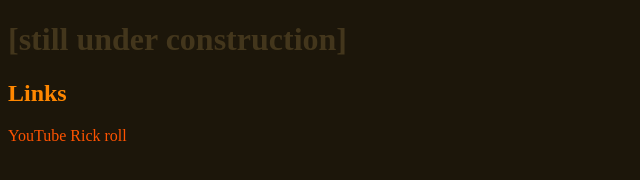
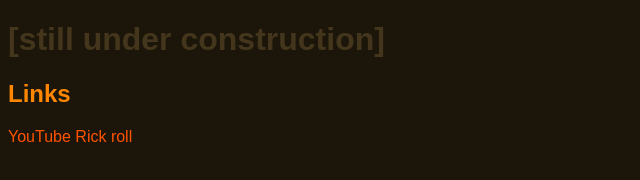
Before and after one commit to azkoon/unbothen, a plain HTML site: page index.html in a window 1280 px wide. Shown: the full height of the page, 0-640 px from the left. Drawn offline with Linux system fonts and the light colour scheme.

Commit message:
Set default font to Fira

```diff
--- a/index.html
+++ b/index.html
@@ -1,35 +1,21 @@
 <!DOCTYPE html>
 <html lang="en">
-<style>
-a:link {
-  color: #ff5300;
-  background-color: transparent;
-  text-decoration: none;
-}
-a:visited {
-  color: #d9490b;
-  background-color: transparent;
-  text-decoration: none;
-}
-a:hover {
-  color: #ff560d;
-  background-color: transparent;
-  text-decoration: underline;
-}
-a:active {
-  color: #ff8700;
-  background-color: transparent;
-  text-decoration: underline;
-}
-</style>
 <head>
 	<meta charset="UTF-8">
 	<meta name="viewport" content="width=device-width, initial-scale=1.0">
 	<title>unbothen's [future] website</title>
+	<style>
+		a:link {color: #ff5300; text-decoration: none;}
+		a:visited {color: #d9490b; text-decoration: none;}
+		a:hover {color: #ff560d; text-decoration: underline;}
+		a:active {color: #ff8700; text-decoration: underline double;}
+		<link rel="preconnect" href="https://fonts.gstatic.com">
+		<link href="https://fonts.googleapis.com/css2?family=Fira+Sans:wght@300&display=swap" rel="stylesheet">
+	</style>
 </head>
-  <body style="background-color:#1c160a">
+<body style="background-color:#1c160a; color:#ff8700; font-family:'Fira Sans', sans-serif">
 	<h1 style="color:#43361c">[still under construction]</h1>
-    <h2 style="color:#ff8700">Links</h2>
+	<h2>Links</h2>
 	<a href="https://www.youtube.com/watch?v=dQw4w9WgXcQ">YouTube Rick roll</a>
 </body>
 </html>
```
Lines whose indentation alone changed are shown as unchanged.
